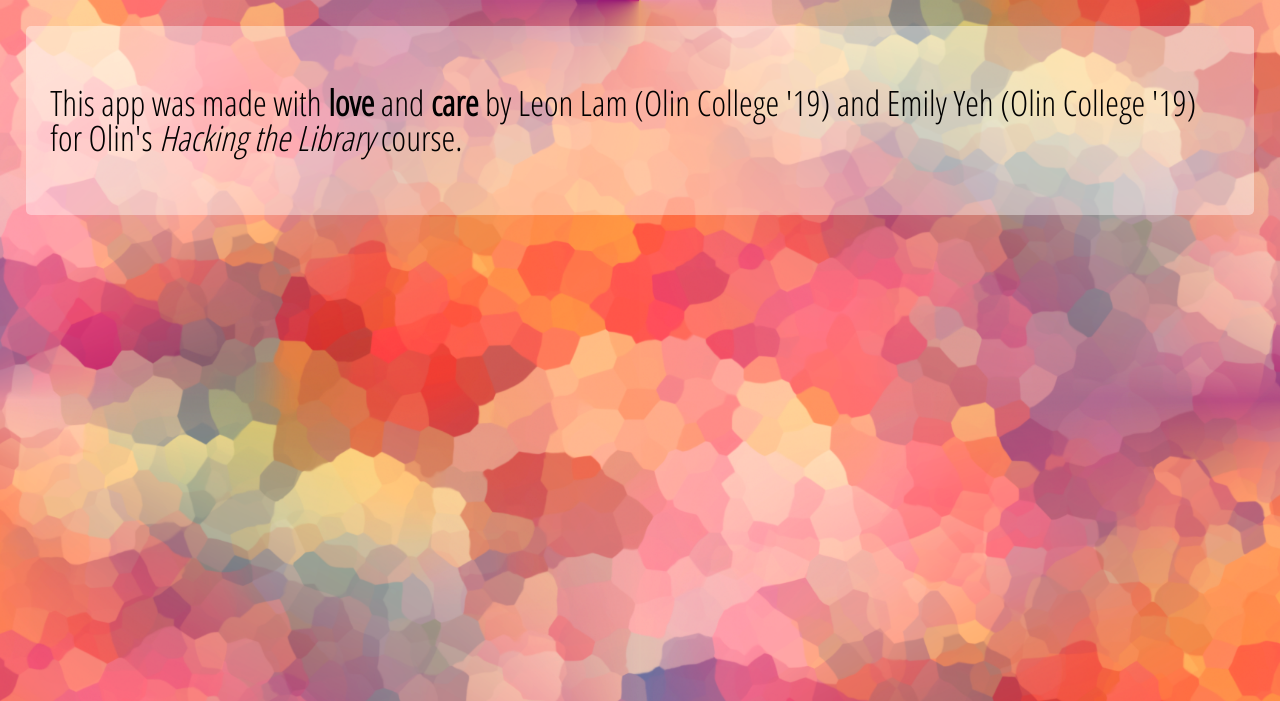
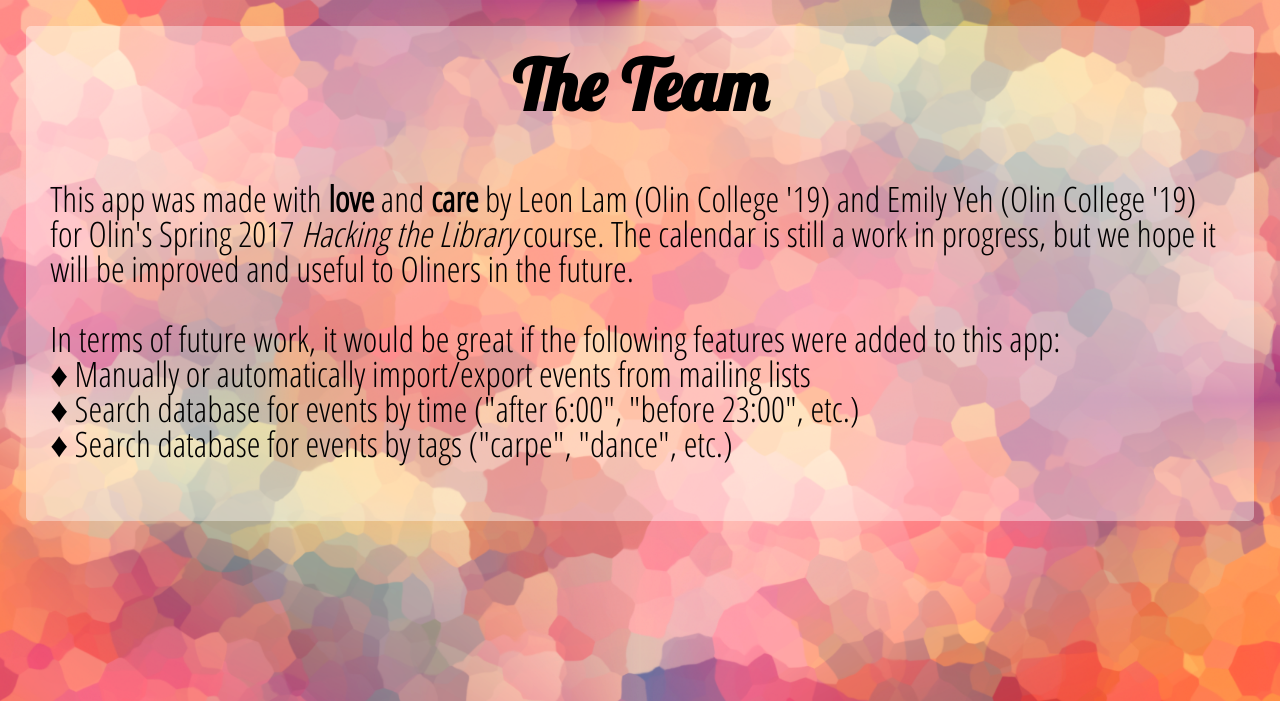
Before and after one commit to leonjunwei/htl-calendar, a Flask app: page /about in a window 1280 px wide. Shown: the top 701 px of the page. Run offline with Flask 2, Linux system fonts and the light colour scheme; some libraries are stand-ins or nearby versions.

Commit message:
Adding to about page

```diff
--- a/templates/about.html
+++ b/templates/about.html
@@ -3,12 +3,25 @@
     <head>
         <link rel=stylesheet type=text/css href="static/stylesheet.css?version=10">
         <link href="https://fonts.googleapis.com/css?family=Bree+Serif|Karla|Lobster|Pacifico|Open+Sans+Condensed:300" rel="stylesheet"> <!-- add Google fonts -->
-        <title>OCC | About Us</title>
+        <title>OCC | About</title>
     </head>
 
     <body>
     	<div class="highlight">
-    	<p>This app was made with <b>love</b> and <b>care</b> by Leon Lam (Olin College '19) and Emily Yeh (Olin College '19) for Olin's <em>Hacking the Library</em> course.</p>
+    	<h2><a href="/about.html">The Team</a></h2>
+    	<br/>
+    	<p>This app was made with <b>love</b> and <b>care</b> by Leon Lam (Olin College '19) and Emily Yeh (Olin College '19) for Olin's Spring 2017 <em>Hacking the Library</em> course. The calendar is still a work in progress, but we hope it will be improved and useful to Oliners in the future.
+
+    	<br/><br/>
+
+    	In terms of future work, it would be great if the following features were added to this app:
+
+    	<br/>
+
+    	&diams; Manually or automatically import/export events from mailing lists<br/>
+    	&diams; Search database for events by time ("after 6:00", "before 23:00", etc.) <br/>
+    	&diams; Search database for events by tags ("carpe", "dance", etc.)
+    	</p>
     	</div>
     </body>
 </html>
--- a/templates/index.html
+++ b/templates/index.html
@@ -4,7 +4,7 @@
 <!DOCTYPE html>
 <html>
     <head>
-        <link rel=stylesheet type=text/css href="static/stylesheet.css?version=10">
+        <link rel=stylesheet type=text/css href="static/stylesheet.css?version=11">
         <link href="https://fonts.googleapis.com/css?family=Bree+Serif|Karla|Lobster|Pacifico|Open+Sans+Condensed:300" rel="stylesheet"> <!-- add Google fonts -->
         <title>OCC | Home</title>
     </head>
```
